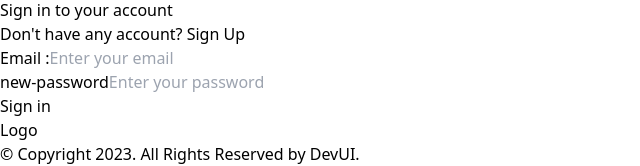
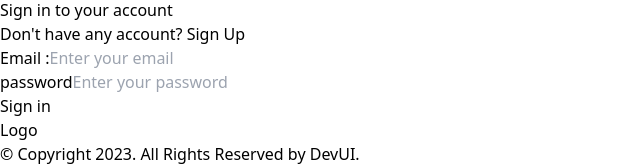
Before and after one commit to Ishan-Mittal69/appwriteblog, a React (Vite) app: page /login in a window 1280 px wide. Shown: the part 122-288 px from the top of the page, without its empty margins (0-640 px from the left). Built offline with nearby package versions, Linux system fonts and the light colour scheme; no server answers.

Commit message:
corrected AuthService function

```diff
--- a/src/appwrite/auth.js
+++ b/src/appwrite/auth.js
@@ -56,6 +56,6 @@ export class AuthService{
 
 }
 
-const authService = new AuthService
+const authService = new AuthService()
 
 export default authService
--- a/src/components/Input.jsx
+++ b/src/components/Input.jsx
@@ -9,7 +9,8 @@ const Input = React.forwardRef(function Input({
             {label && (<label className='inline-block mb-1 pl-1' htmlFor={id}>
                 {label}
                 </label>)}
-            <input type={type} className={`px-3 py-2 rounded-lg bg-white text-black outline-none focus:bg-gray-50 duration-200 border border-gray-200 w-full${className}`} ref={ref} {...props} id={id} />
+            <input type={type} className={`px-3 py-2 rounded-lg bg-white text-black outline-none focus:bg-gray-50 duration-200 border border-gray-200
+            w-full ${className}`} ref={ref} {...props} id={id} />
         </div>
     )
 })
--- a/src/components/Login.jsx
+++ b/src/components/Login.jsx
@@ -64,7 +64,7 @@ function Login() {
                 })} />
 
 
-                <Input label="new-password" placeholder="Enter your password" type="password" {...register("password" , {
+                <Input label="password" placeholder="Enter your password" type="new-password" {...register("password" , {
                     required:true
                 })} />
 
```
